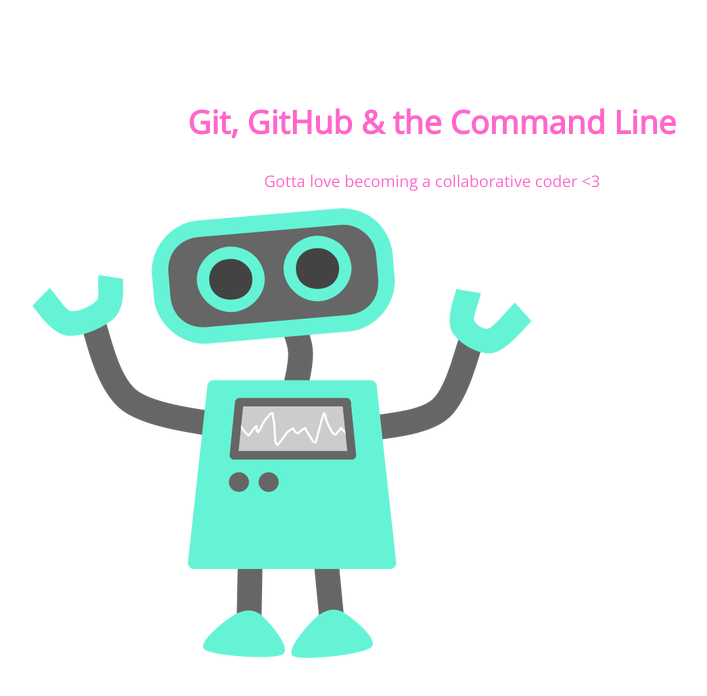
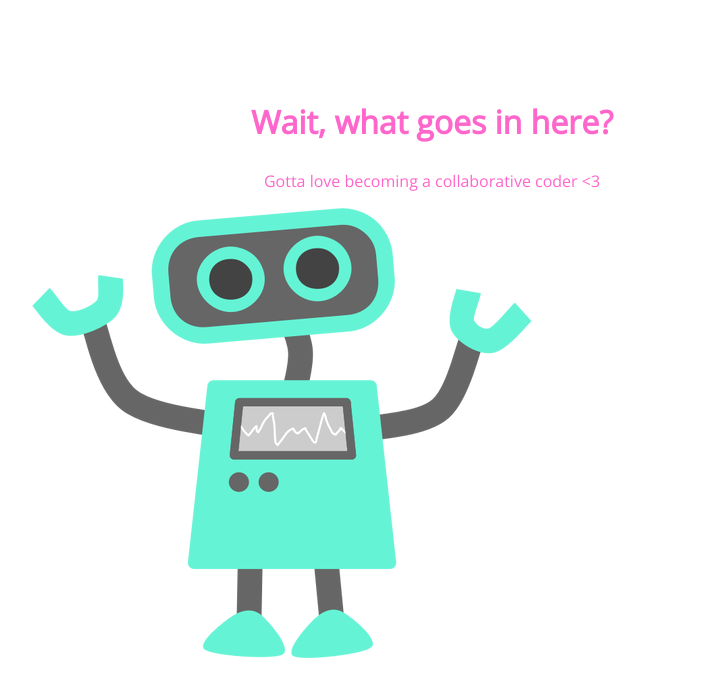
Before and after one commit to svulgan/105-project, a plain HTML site: page index.html in a window 1280 px wide. Shown: the whole page, without its empty margins (208-915 px from the left). Drawn offline with nearby package versions, Linux system fonts and the light colour scheme.

Commit message:
first line update

```diff
--- a/index.html
+++ b/index.html
@@ -8,7 +8,7 @@
 </head>
 <body>
 	<section>
-		<h1>Git, GitHub & the Command Line</h1>
+		<h1>Wait, what goes in here?</h1>
 		<p>Gotta love becoming a collaborative coder <3</p>
 		<img src="img/happy-blue-robot.png">
 	</section>
```
